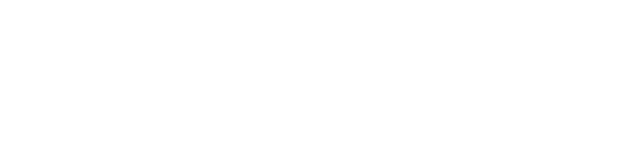
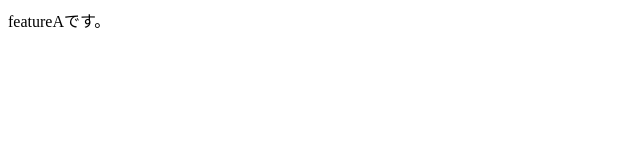
Before and after one commit to ls-kim/test-squash-merge, a plain HTML site: page index.html in a window 1280 px wide. Shown: the whole page, without its empty margins (0-640 px from the left). Drawn offline with Linux system fonts and the light colour scheme.

Commit message:
LS_KODAWARI-A html記載

```diff
--- a/index.html
+++ b/index.html
@@ -5,5 +5,7 @@
     <meta name="viewport" content="width=device-width, initial-scale=1.0" />
     <title>test-squash-merge</title>
   </head>
-  <body></body>
+  <body>
+    featureAです。
+  </body>
 </html>
```
